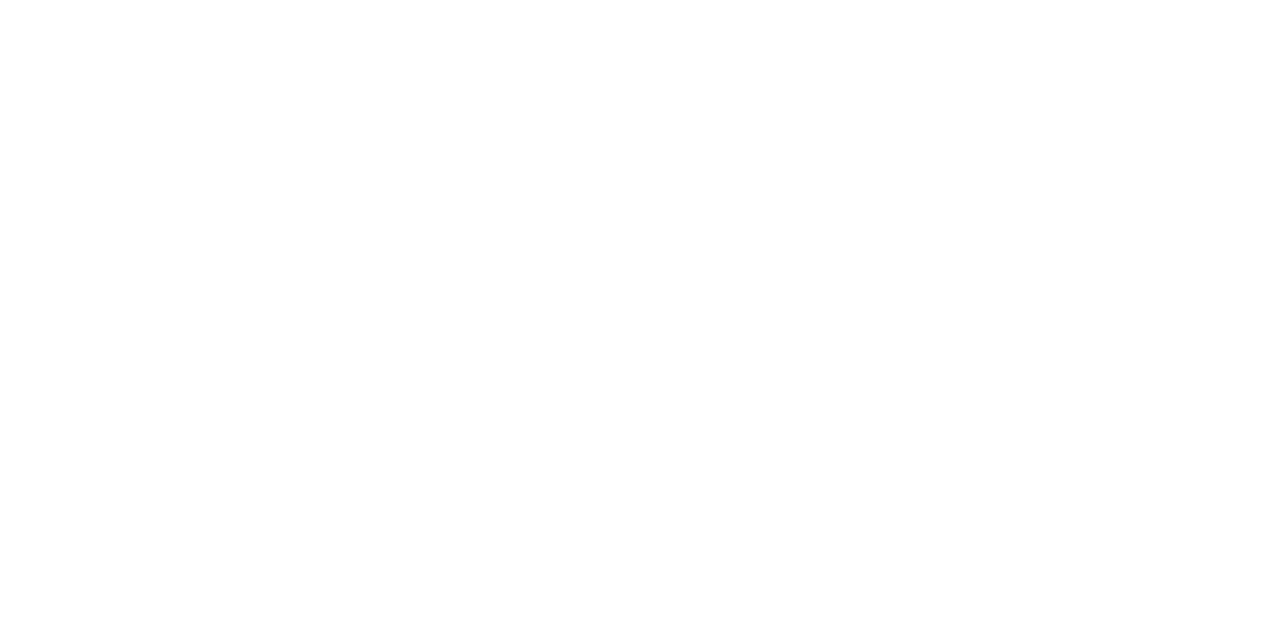
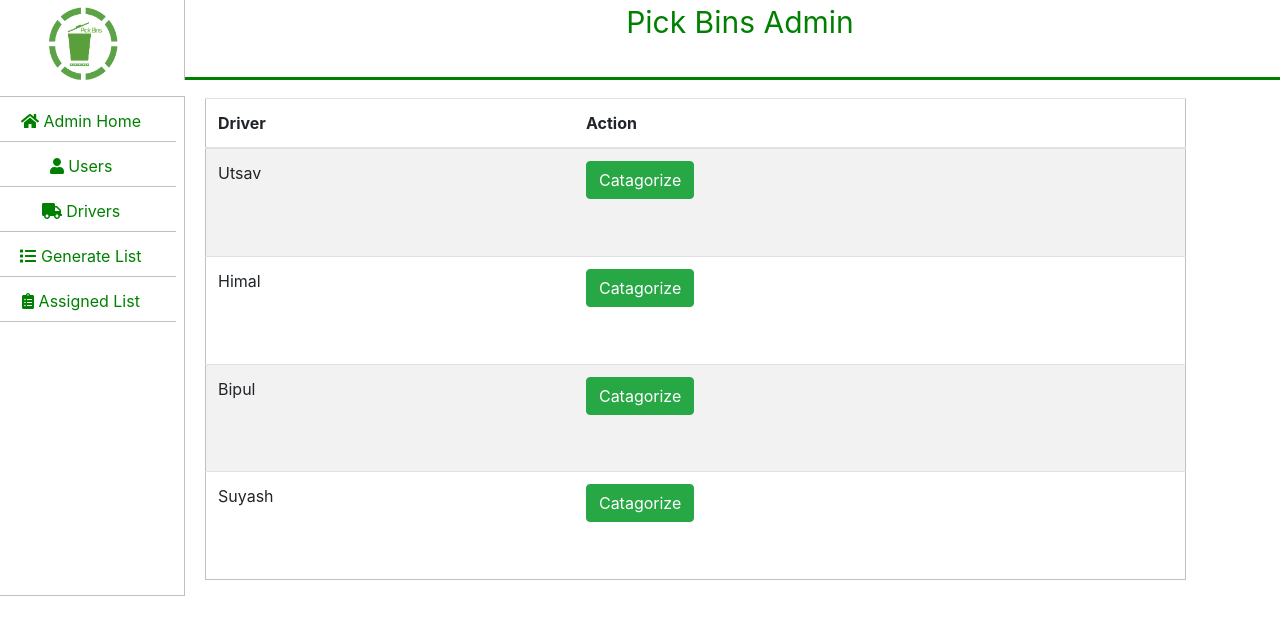
Before and after one commit to udhungana/Pikbins, a React (Create React App) app in the folder frontend/frontendapp/: page /adminAssignedList in a window 1280 px wide. Before the commit this address had no page. Shown: the top 618 px of the page. Built offline with nearby package versions, Linux system fonts and the light colour scheme.

Commit message:
assigned list

```diff
--- a/frontend/frontendapp/src/App.js
+++ b/frontend/frontendapp/src/App.js
@@ -9,6 +9,7 @@
 import AdminDriver from "./components/adminDriver";
 import AdminUser from "./components/adminUser";
 import AdminGenerateList from "./components/adminGenerateList";
+import AdminAssignedList from "./components/adminAssignedList";
 
 function App() {
   return (
@@ -23,6 +24,7 @@
             <Route path="adminDriver" element={<AdminDriver />} />
             <Route path="adminUser" element={<AdminUser />} />
             <Route path="adminGenerateList" element={<AdminGenerateList />} />
+            <Route path="adminAssignedList" element={<AdminAssignedList />} />
           </Routes>
         </BrowserRouter>
       </CookiesProvider>
--- /dev/null
+++ b/frontend/frontendapp/src/components/adminAssignedList.js
@@ -0,0 +1,100 @@
+import React, { useEffect, useState } from "react";
+import { useCookies } from "react-cookie";
+import logo from "../assets/logo.png";
+import axios from "axios";
+// import { Sidenav, Nav, Icon, Button } from "rsuite";
+import { Nav, NavItem, NavLink, Table, Button } from "reactstrap";
+import SideBarNav from "./sidebarNav";
+import BrandHeader from "./brandHeader";
+
+function AdminAssignedList() {
+  var array = [
+    {
+      driver: "Utsav",
+    },
+    {
+      driver: "Himal",
+    },
+    {
+      driver: "Bipul",
+    },
+    {
+      driver: "Suyash",
+    },
+  ];
+
+  const [mappableFields, setMappableFields] = useState([]);
+
+  // const adminUserClicked = () => {
+  //   console.log("hello");
+  //   axios.get("/getCustomer").then((response) => {
+  //     console.log(response);
+  //   });
+  // };
+
+  return (
+    <div>
+      <BrandHeader />
+      <div className="row">
+        <SideBarNav />
+        {/* add table/other content in each page after this */}
+        <Table
+          striped
+          style={{
+            flex: 0.9,
+            marginLeft: 20,
+            marginTop: 2,
+            border: "1px solid #C0C0C0",
+            textAlign: "left",
+          }}
+        >
+          <thead>
+            <tr>
+              <th>Driver</th>
+              <th>Action</th>
+            </tr>
+          </thead>
+          <tbody>
+            {array.map((data, index) => (
+              <tr key={index}>
+                <td>{data.driver}</td>
+                <td>
+                  <Button color="success" style={{ margin: 0 }}>
+                    Catagorize
+                  </Button>
+                </td>
+              </tr>
+            ))}
+          </tbody>
+        </Table>
+      </div>
+    </div>
+  );
+}
+export default AdminAssignedList;
+
+const textStl = {
+  color: "green",
+  backgroundColor: "white",
+  width: 190,
+  margin: 4,
+  borderBottom: "1px solid #C0C0C0",
+};
+
+const brandStl = {
+  color: "green",
+  backgroundColor: "white",
+  width: 190,
+  margin: 5,
+  marginTop: 0,
+};
+
+const navDesign = {
+  alignItems: "flex-start",
+  justifyContent: "left",
+  width: 200,
+  height: 700,
+  backgroundColor: "white",
+  borderRight: "1px solid #C0C0C0",
+  marginTop: 10,
+};
--- a/frontend/frontendapp/src/components/auth.js
+++ b/frontend/frontendapp/src/components/auth.js
@@ -5,8 +5,11 @@
 import { Link } from "react-router-dom";
 import logo from "../assets/logo.png";
 import axios from "axios";
+import { faTemperatureLow } from "@fortawesome/free-solid-svg-icons";
 
 function Auth() {
+  var driverNot = false;
+  var adminNot = false;
   const [first_name, setFirstname] = useState("");
   const [last_name, setLastname] = useState("");
   const [address, setAddress] = useState("");
@@ -18,7 +21,8 @@
   const [password, setPassword] = useState("");
   const [password2, setPassword2] = useState("");
 
-  const [isDriver, setIsDriver] = useState(false);
+  const [IsDriver, setIsDriver] = useState(false);
+  const [IsAdmin, setIsAdmin] = useState(false);
   const [isLoginView, setIsLoginView] = useState(true);
   const [alertView, setAlertView] = useState(false);
   const [passwordView, setPasswordView] = useState(false);
@@ -31,18 +35,27 @@
         password,
       })
       .then((response) => {
-        console.log("Response")
-        console.log(response)
+        console.log("Response");
+        console.log(response);
         console.log("mr-token from backend");
         console.log(response.data.token);
         setToken("mr-token", response.data.token);
         console.log("mr-token");
-        console.log(token)
+        console.log(token);
+
         console.log("isDriver from backend");
         console.log(response.data.isDriver);
-        setIsDriver(!response.data.isDriver);
+        driverNot = response.data.isDriver;
         console.log("isDriver");
-        console.log(isDriver);
+        setIsDriver(driverNot);
+        console.log(driverNot);
+
+        console.log("isAdmin from backend");
+        console.log(response.data.isAdmin);
+        adminNot = response.data.isAdmin;
+        console.log("isAdmin");
+        setIsAdmin(adminNot);
+        console.log(adminNot);
       })
 
       .catch((err) => {
@@ -96,13 +109,13 @@
   };
 
   useEffect(() => {
-    // if (isDriver === false) {
-    //   if (token["mr-token"]) window.location.href = "/home";
-    // }
-    // else {
-    //   if (token["mr-token"]) window.location.href = "/driver";
-    // }
+    if (driverNot == true) {
+      if (token["mr-token"]) window.location.href = "/driver";
+    } else if (adminNot == true) {
+      if (token["mr-token"]) window.location.href = "/adminHome";
+    } else {
       if (token["mr-token"]) window.location.href = "/home";
+    }
   }, [token]);
 
   return (
--- a/frontend/frontendapp/src/components/driver.js
+++ b/frontend/frontendapp/src/components/driver.js
@@ -20,7 +20,9 @@
   useEffect(() => {
     // Run! Like go get some data from an API.
     axios
-      .post("/getTask", { headers: { Authorization: `Bearer ${token["mr-token"]}` } })
+      .post("/getTask", {
+        headers: { Authorization: `Bearer ${token["mr-token"]}` },
+      })
       .then((response) => {
         setTodos(response.data);
       })
--- a/frontend/frontendapp/src/components/sidebarNav.js
+++ b/frontend/frontendapp/src/components/sidebarNav.js
@@ -10,6 +10,7 @@
   faUser,
   faTruck,
   faList,
+  faClipboardList,
 } from "@fortawesome/free-solid-svg-icons";
 
 const SideBarNav = () => {
@@ -41,6 +42,13 @@
           <FontAwesomeIcon icon={faList} />
           {"   "}
           Generate List
+        </NavLink>
+      </NavItem>
+      <NavItem>
+        <NavLink href="/adminAssignedList" style={textStl}>
+          <FontAwesomeIcon icon={faClipboardList} />
+          {"   "}
+          Assigned List
         </NavLink>
       </NavItem>
     </Nav>
```
Also changed, not shown: 1 other file (tests, documents, lock files or other folders). Lines whose indentation alone changed are shown as unchanged.
